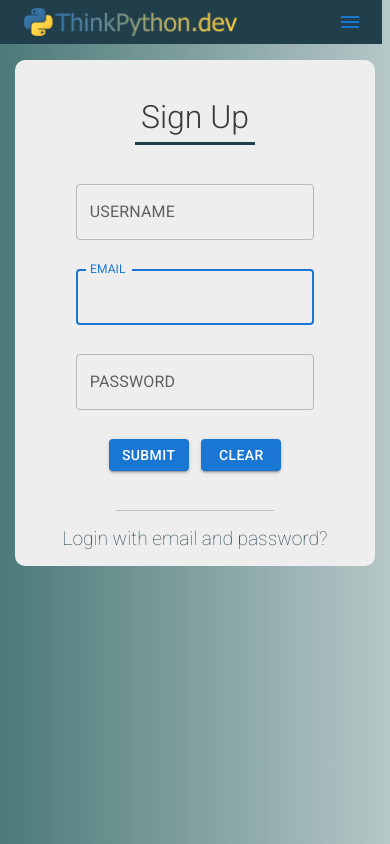
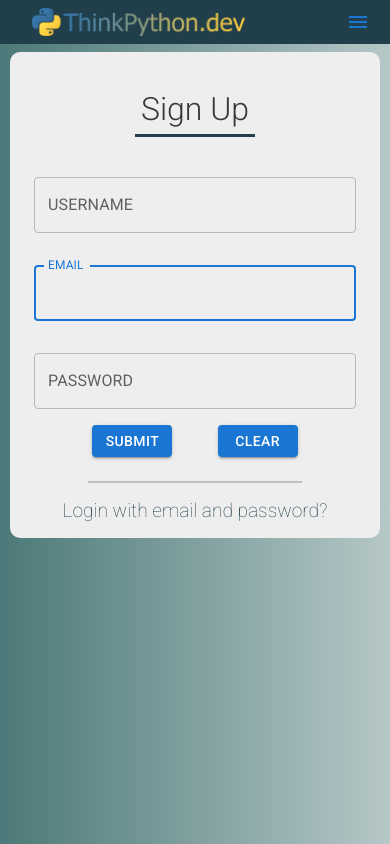
Before and after one commit to ShijuPJohn/blog-front-next, a Next.js app: page /signup in a window 390 px wide. Built offline with nearby package versions, Linux system fonts and the light colour scheme; what next-redux-wrapper would draw is missing.

Commit message:
correct responsive behavior of header, login, signup screens

```diff
--- a/app/header/header.module.css
+++ b/app/header/header.module.css
@@ -1,5 +1,4 @@
 .header {
-    margin-right: 1rem;
     width: 100vw;
     height: calc(2rem + 3vw);
     background-color: var(--primary-color);
--- a/app/layout.js
+++ b/app/layout.js
@@ -25,14 +25,20 @@ const TopProgressBar = dynamic(
     },
     { ssr: false },
 );
+// export const metadata = {
+//     icons: {
+//         icon: '/favicon.png',
+//     },
+//     title:'ThinkPython'
+// };
 
 export default function RootLayout({children}) {
     return (
         <html lang="en" className={`${inter.variable} ${roboto.variable}`}>
-        <head>
-            <title>My Blog</title>
+        {/*<head>*/}
+        {/*    <title>ThinkPython.dev</title>*/}
 
-        </head>
+        {/*</head>*/}
         <body>
         <TopProgressBar />
         <ComponentsWrapper>
--- a/app/login/page.js
+++ b/app/login/page.js
@@ -43,6 +43,7 @@ const Page = () => {
                             autoComplete={"email"}
                             name={"email"}
                             label={"EMAIL"}
+                            style={{margin:"1rem"}}
                             variant={"outlined"}
                             {...register("email", {
                                 required: "Required",
@@ -60,6 +61,7 @@ const Page = () => {
                             type={"password"}
                             label={"PASSWORD"}
                             variant={"outlined"}
+                            style={{margin:"1rem"}}
                             {...register("password", {required: "Required"})}/>
                         <div className={styles.form_btn_container}>
                             <Button className={styles.form_btn} variant={"contained"} type="submit"
--- a/app/login/page.module.css
+++ b/app/login/page.module.css
@@ -6,7 +6,7 @@
     background-color: var(--main-bg-color);
     padding: 1rem 3rem;
     border-radius: 10px;
-    height: 45vh;
+    /*height: 45vh;*/
 }
 
 .main_container {
@@ -29,7 +29,6 @@
 }
 
 .text_input_field {
-    margin: 1.0rem;
     width: 90%;
 }
 
@@ -71,6 +70,11 @@
 }
 
 @media screen and (max-width: 600px) {
+    .main {
+        margin: .5rem;
+        padding: 1rem .4rem;
+        width: 95%;
+    }
     .login_signup_form {
         width: 100%;
     }
--- a/app/signup/page.js
+++ b/app/signup/page.js
@@ -27,7 +27,7 @@ const Page = () => {
     }, [userInfo])
 
     return (
-            <main className={styles.main} style={{height:"60vh"}}>
+            <main className={styles.main}>
                 <div className={styles.main_container}>
                     <h3 className={styles.signup_login_title}>Sign Up</h3>
                     <form onSubmit={handleSubmit(onSubmit)} className={styles.login_signup_form}>
@@ -39,6 +39,7 @@ const Page = () => {
                             type={"text"}
                             label={"USERNAME"}
                             variant={"outlined"}
+                            style={{margin:"1rem"}}
                             {...register("username", {required: "Required"})}/>
                         <TextField
                             className={styles.text_input_field}
@@ -49,6 +50,7 @@ const Page = () => {
                             name={"email"}
                             label={"EMAIL"}
                             variant={"outlined"}
+                            style={{margin:"1rem"}}
                             {...register("email", {
                                 required: "Required",
                                 pattern: {
@@ -65,6 +67,7 @@ const Page = () => {
                             type={"password"}
                             label={"PASSWORD"}
                             variant={"outlined"}
+                            style={{margin:"1rem"}}
                             {...register("password", {required: "Required"})}/>
                         <div className={styles.form_btn_container}>
                             <Button className={styles.form_btn} variant={"contained"} type="submit">Submit</Button>
--- a/package.json
+++ b/package.json
@@ -24,6 +24,7 @@
     "jwt-decode": "^3.1.2",
     "next": "13.2.4",
     "next-redux-wrapper": "^8.1.0",
+    "next-seo": "^6.0.0",
     "notistack": "^3.0.1",
     "nprogress": "^0.2.0",
     "prism-react-renderer": "^2.0.3",
```
Also changed, not shown: app/header/header.js (+0 -7 lines), app/page.js (+1 -6 lines), app/posts/[slug]/page.js (+9 -3 lines), 1 other file (tests, documents, lock files or other folders).
